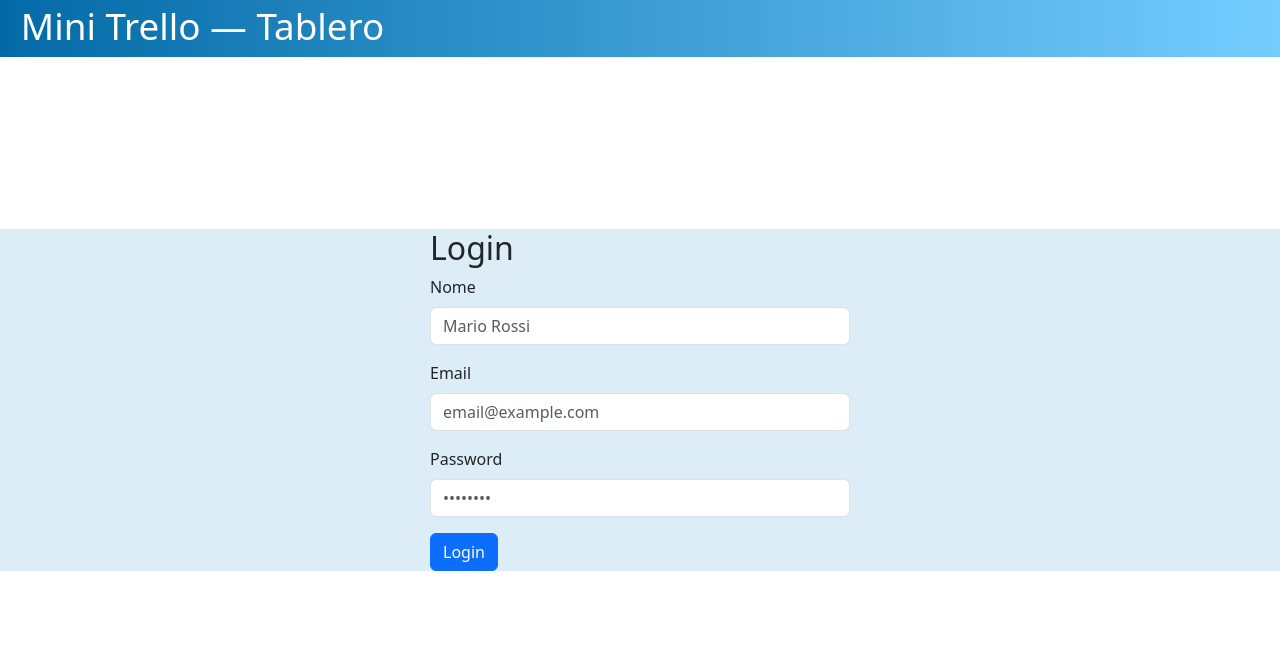
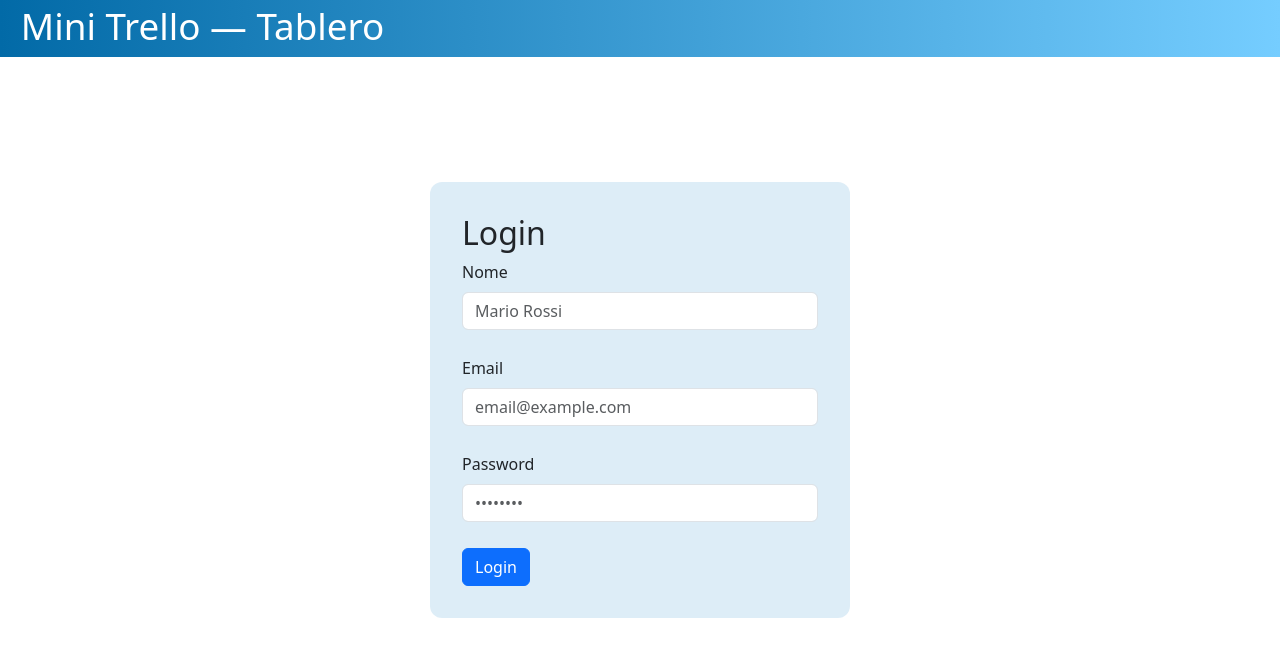
Before and after one commit to ILikePapyrus/technical-writing-trello, a React (Vite) app: page /login in a window 1280 px wide. Shown: the top 656 px of the page. Built offline with nearby package versions, Linux system fonts and the light colour scheme; no server answers.

Commit message:
Styled login page: fixed blue bar behind form

```diff
--- a/src/App.css
+++ b/src/App.css
@@ -56,7 +56,6 @@ code {
 
 main {
   flex: 1;
-  background: #0079bf22;
 }
 
 .card {
@@ -66,3 +65,12 @@ main {
 .read-the-docs {
   color: #888;
 }
+
+.login-container {
+  background-color: #0079bf22;
+  padding: 32px;
+  border-radius: 12px;
+  width: 100%;
+  max-width: 480px;
+  margin: 0 auto;
+}
--- a/src/components/Login.jsx
+++ b/src/components/Login.jsx
@@ -59,7 +59,7 @@ export default function Login() {
   return (
       <div className="login-container" style={{maxWidth: 420, margin: '2rem auto'}}>
         <h2>Login</h2>
-        <form onSubmit={handleSignUp}>
+        <form onSubmit={handleSignUp} style={{ display: 'grid', gap: 10 }}>
           <div className="mb-3">
             <label className="form-label">Nome</label>
             <input className="form-control" value={name} onChange={(e) => setName(e.target.value)} placeholder="Mario Rossi"/>
```
